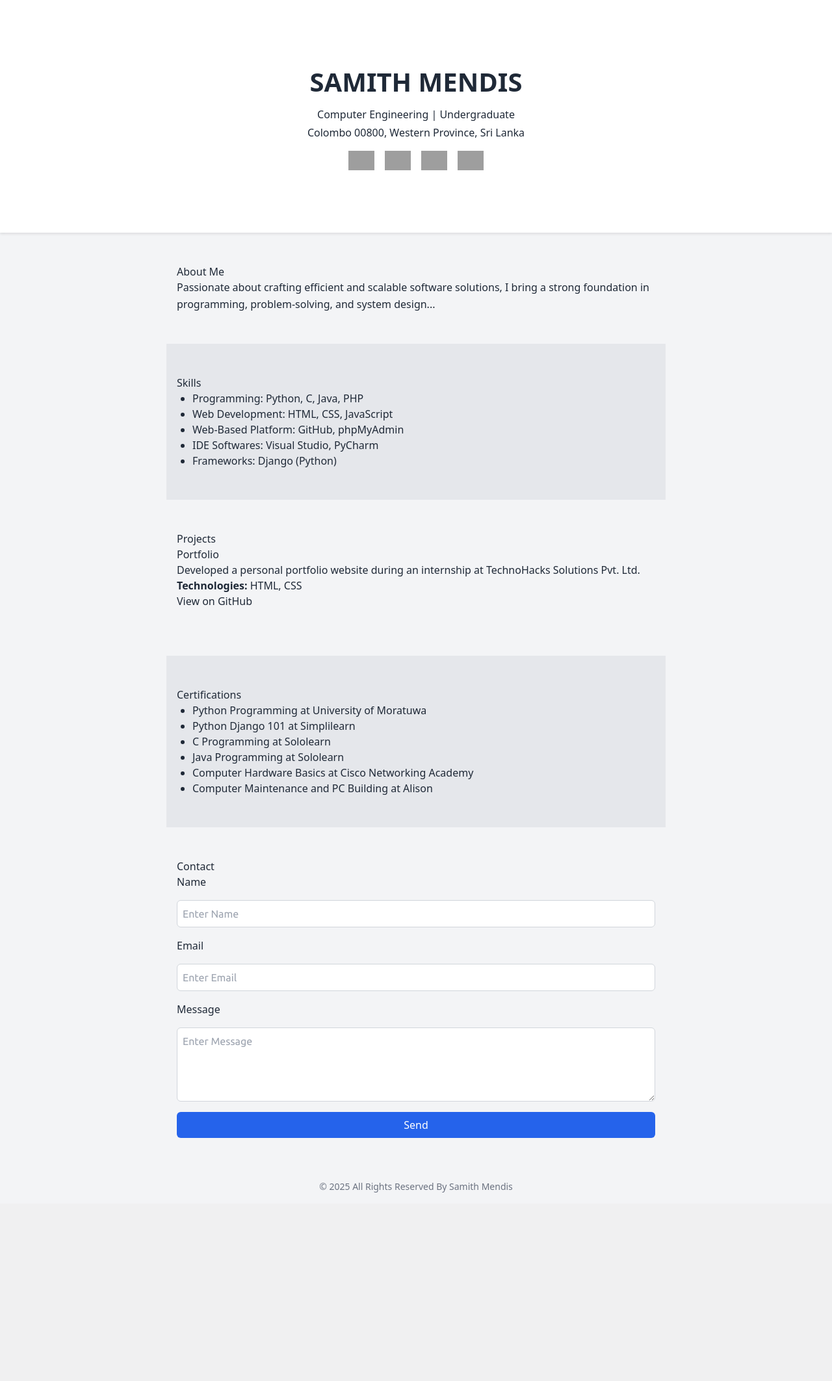
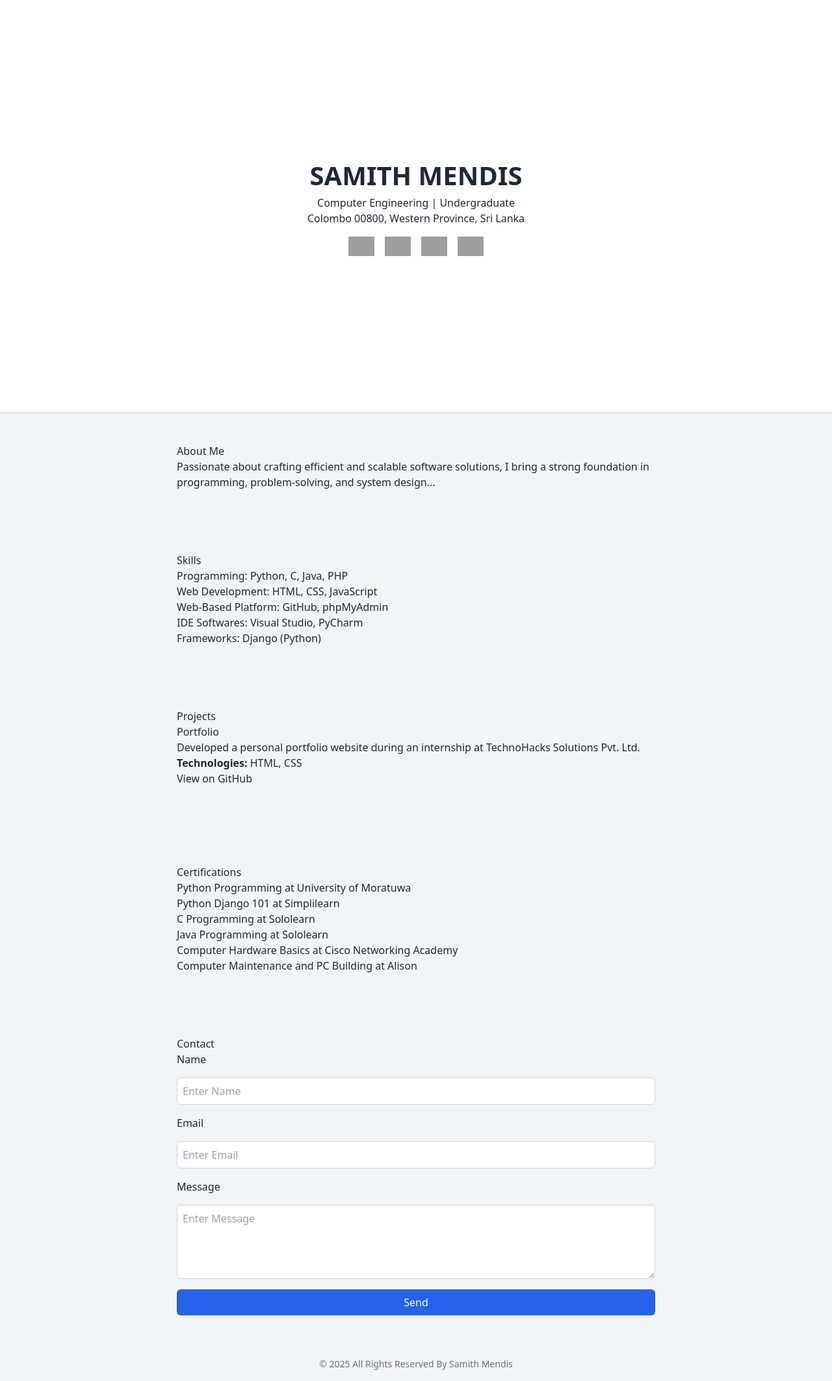
Before and after one commit to dsamithmendis/www.dsamithmendis.com, a Flask app: page / in a window 1280 px wide. Shown: the whole page at 65% size. Before the commit the page ends 1835 px from the top, so only its background shows below. Run offline with Flask 3, Linux system fonts and the light colour scheme; some libraries are stand-ins or nearby versions; grey boxes are pictures that could not be loaded.

Commit message:
Update styles.css

```diff
--- a/assets/frontend/styles.css
+++ b/assets/frontend/styles.css
@@ -1,27 +1,34 @@
-.body {
-  font-family: 'Ubuntu', sans-serif;
-  background-color: #f3f4f6; /* Equivalent to Tailwind's gray-100 */
-  color: #1f2937; /* Equivalent to Tailwind's gray-800 */
-  margin: 0;
-  padding: 0;
+.bg_light {
+  background-color: #e5e7eb;
 }
 
-/* Hero Section */
+.section {
+  max-width: 768px;
+  margin: auto;
+  padding: 3rem 1rem;
+}
+
 .hero {
-  background-color: white;
+  background: white;
   text-align: center;
-  padding: 6rem 1rem;
+  padding: 15rem 1rem;
   box-shadow: 0 2px 4px rgba(0, 0, 0, 0.1);
 }
 
 .hero h1 {
   font-size: 2.5rem;
   font-weight: bold;
-  margin-bottom: 0.5rem;
 }
 
-.hero p {
-  margin: 0.25rem 0;
+.subtitle {
+  font-size: 1.25rem;
+  margin-top: 0.5rem;
+}
+
+.location {
+  font-size: 0.875rem;
+  color: #4b5563;
+  margin-top: 0.25rem;
 }
 
 .social_links {
@@ -33,84 +40,54 @@
 }
 
 .social_links a {
-  display: inline-flex;
+  display: flex;
   justify-content: center;
   align-items: center;
 }
 
-/* Section Base */
-.section {
-  max-width: 768px;
-  margin: 0 auto;
-  padding: 3rem 1rem;
+.project {
+  margin-bottom: 1.5rem;
 }
 
-/* Alternate Section Background */
-.skills,
-.certifications {
-  background-color: #e5e7eb; /* Equivalent to gray-200 */
+.tech {
+  font-size: 0.875rem;
+  color: #4b5563;
 }
 
-/* About Me */
-.about p {
-  line-height: 1.6;
-}
-
-/* Skills List */
-.skills ul,
-.certifications ul {
+.list {
   list-style-type: disc;
   padding-left: 1.5rem;
 }
 
-/* Projects */
-.project {
-  margin-bottom: 1.5rem;
-}
-
-.project .tech {
-  font-size: 0.875rem;
-  color: #4b5563; /* Tailwind gray-600 */
-}
-
-/* Contact */
 .contact form {
   display: grid;
   gap: 1rem;
-}
-
-.contact label {
-  font-weight: 500;
 }
 
 .contact input,
 .contact textarea {
   width: 100%;
   padding: 0.5rem;
-  border: 1px solid #d1d5db; /* Tailwind gray-300 */
-  border-radius: 6px;
-  font-family: 'Ubuntu', sans-serif;
+  border: 1px solid #d1d5db;
+  border-radius: 0.375rem;
 }
 
 .contact button {
-  background-color: #2563eb; /* Tailwind blue-600 */
+  background-color: #2563eb;
   color: white;
   padding: 0.5rem 1rem;
+  border-radius: 0.375rem;
   border: none;
-  border-radius: 6px;
   cursor: pointer;
-  font-weight: 500;
 }
 
 .contact button:hover {
-  background-color: #1d4ed8; /* Tailwind blue-700 */
+  background-color: #1d4ed8;
 }
 
-/* Footer */
 .footer {
   text-align: center;
   padding: 1rem;
   font-size: 0.875rem;
-  color: #6b7280; /* Tailwind gray-500 */
-  background-color: transparent;
+  color: #6b7280;
 }
```
